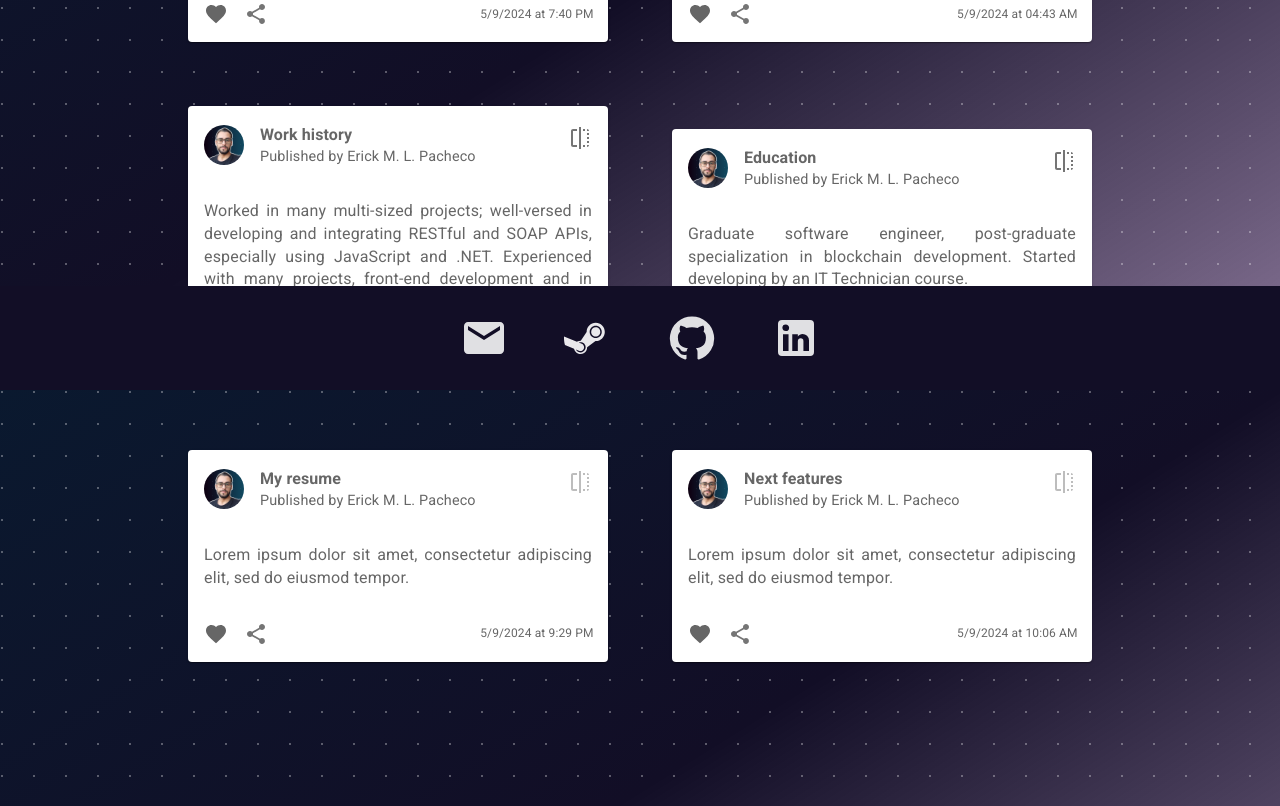
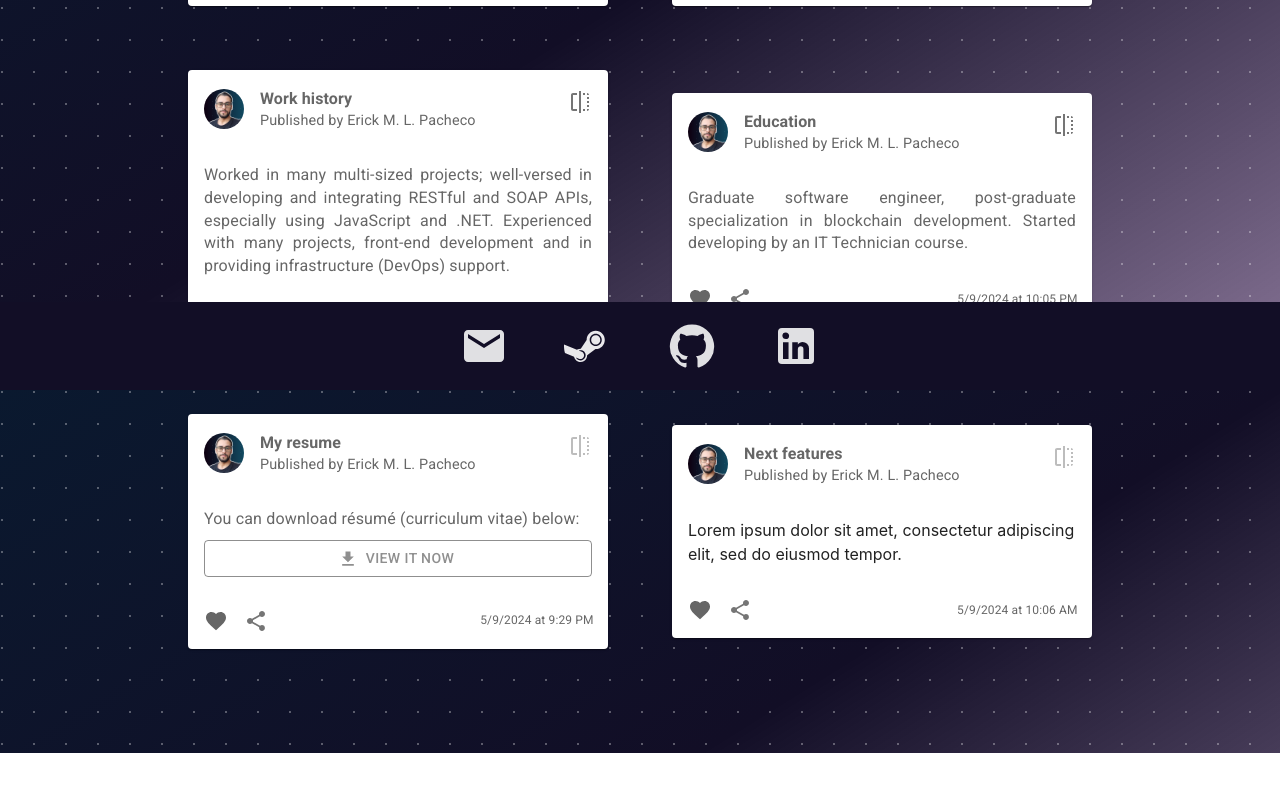
Before and after one commit to rckmath/rckmath.github.io, a React (Vite) app: page / in a window 1280 px wide. Shown: the part 410-1216 px from the top of the page. After the commit the page ends 1163 px from the top, so only its background shows below. Built offline with nearby package versions, Linux system fonts and the light colour scheme.

Commit message:
feat: my resume card content done and minor layout adjustments

```diff
--- /dev/null
+++ b/src/components/ColoredButton.jsx
@@ -0,0 +1,13 @@
+import { styled } from "@mui/material/styles";
+import Button from "@mui/material/Button";
+
+const ColoredButton = styled(Button, { shouldForwardProp: (prop) => prop !== "backgroundColor" })(
+  ({ theme, backgroundColor, variant }) => ({
+    borderColor: backgroundColor,
+    color: variant === "contained" ? theme.palette.getContrastText(backgroundColor) : backgroundColor,
+    ...(variant === "contained" && { backgroundColor }),
+    "&:hover": { ...(variant === "contained" && { backgroundColor }), borderColor: backgroundColor },
+  })
+);
+
+export default ColoredButton;
--- a/src/components/Footer.jsx
+++ b/src/components/Footer.jsx
@@ -18,11 +18,11 @@ const Footer = () => {
       component="footer"
       gap={isMobileOrSmallLaptopScreen ? 4 : 10}
       sx={{
-        marginTop: 5,
         display: "flex",
-        paddingY: isMobileOrSmallLaptopScreen ? "1rem" : "2rem",
         alignItems: "center",
         justifyContent: "center",
+        marginTop: isMobileOrSmallLaptopScreen ? "2dvh" : "0dvh",
+        paddingY: isMobileOrSmallLaptopScreen ? "1dvh" : "1.25dvh",
         bgcolor: isMobileOrSmallLaptopScreen ? "#120e26" : "transparent",
       }}
     >
--- a/src/components/Header.jsx
+++ b/src/components/Header.jsx
@@ -22,7 +22,10 @@ const Header = () => {
   const isMobile = useMediaQuery({ maxWidth: 767 });
 
   return (
-    <AppBar position="static" sx={{ background: "transparent", boxShadow: "none", paddingTop: "2rem" }}>
+    <AppBar
+      position="static"
+      sx={{ background: "transparent", boxShadow: "none", paddingY: isMobile ? "1dvh" : "1.25dvh" }}
+    >
       <Toolbar sx={{ justifyContent: "center", alignItems: "center" }}>
         <IconButton
           href="/cmd"
--- a/src/components/MainCard/Cards.jsx
+++ b/src/components/MainCard/Cards.jsx
@@ -7,14 +7,23 @@ import SchoolIcon from "@mui/icons-material/School";
 import PersonIcon from "@mui/icons-material/Person";
 import ConstructionIcon from "@mui/icons-material/Construction";
 
-import { WorkHistoryBackContent, AboutMeBackContent, MySkillsBackContent, EducationContent } from "./Contents";
+import {
+  AboutMeBackContent,
+  AboutMeFrontContent,
+  MySkillsBackContent,
+  MySkillsFrontContent,
+  EducationBackContent,
+  MyResumeFrontContent,
+  EducationFrontContent,
+  WorkHistoryBackContent,
+  WorkHistoryFrontContent,
+} from "./Contents";
 
 export const Cards = (isMobile) => ({
   "About me": {
     flipEnabled: true,
     backContent: <AboutMeBackContent />,
-    frontContent:
-      "Passionate full-stack developer with +4 years of experience and a knack for innovation and discovering new technologies. Eager to specialize in Blockchain, Web3, and smart contracts development over the next three years.",
+    frontContent: <AboutMeFrontContent />,
     icon: (
       <Box component="div" color="text.secondary" fontSize={isMobile ? "1.75rem" : "1.5rem"} sx={{ display: "flex" }}>
         <PersonIcon fontSize="inherit" />
@@ -24,8 +33,7 @@ export const Cards = (isMobile) => ({
   "My skills": {
     flipEnabled: true,
     backContent: <MySkillsBackContent />,
-    frontContent:
-      "Used to work with the best practices of software development and architecture like design patterns, SOLID, TDD/BDD, Git Flow and more. Experienced with JavaScript stacks, C# (.NET Framework, .NET 8, EF Core), AWS tools, Docker and more.",
+    frontContent: <MySkillsFrontContent />,
     icon: (
       <Box component="div" color="text.secondary" fontSize={isMobile ? "1.75rem" : "1.5rem"} sx={{ display: "flex" }}>
         <CodeIcon fontSize="inherit" />
@@ -35,8 +43,7 @@ export const Cards = (isMobile) => ({
   "Work history": {
     flipEnabled: true,
     backContent: <WorkHistoryBackContent />,
-    frontContent:
-      "Worked in many multi-sized projects; well-versed in developing and integrating RESTful and SOAP APIs, especially using JavaScript and .NET. Experienced with many projects, front-end development and in providing infrastructure (DevOps) support.",
+    frontContent: <WorkHistoryFrontContent />,
     icon: (
       <Box component="div" color="text.secondary" fontSize={isMobile ? "1.75rem" : "1.5rem"} sx={{ display: "flex" }}>
         <ConstructionIcon fontSize="inherit" />
@@ -45,9 +52,8 @@ export const Cards = (isMobile) => ({
   },
   Education: {
     flipEnabled: true,
-    backContent: <EducationContent />,
-    frontContent:
-      "Graduate software engineer, post-graduate specialization in blockchain development. Started developing by an IT Technician course.",
+    backContent: <EducationBackContent />,
+    frontContent: <EducationFrontContent />,
     icon: (
       <Box component="div" color="text.secondary" fontSize={isMobile ? "1.75rem" : "1.5rem"} sx={{ display: "flex" }}>
         <SchoolIcon fontSize="inherit" />
@@ -57,7 +63,7 @@ export const Cards = (isMobile) => ({
   "My resume": {
     flipEnabled: false,
     backContent: <Fragment></Fragment>,
-    frontContent: "Lorem ipsum dolor sit amet, consectetur adipiscing elit, sed do eiusmod tempor.",
+    frontContent: <MyResumeFrontContent />,
     icon: <Fragment></Fragment>,
   },
   "Next features": {
--- a/src/components/MainCard/Contents/EducationContent.jsx
+++ b/src/components/MainCard/Contents/EducationContent.jsx
@@ -32,7 +32,16 @@ const educationList = [
   },
 ];
 
-const EducationContent = () => {
+const EducationFrontContent = () => {
+  return (
+    <Typography variant="body2" color="text.secondary" fontSize="inherit" align="justify">
+      Graduate software engineer, post-graduate specialization in blockchain development. Started developing by an IT
+      Technician course.
+    </Typography>
+  );
+};
+
+const EducationBackContent = () => {
   const [currentPage, setCurrentPage] = useState(0);
 
   const education = educationList[currentPage];
@@ -98,4 +107,4 @@ const EducationContent = () => {
   );
 };
 
-export { EducationContent };
+export { EducationBackContent, EducationFrontContent };
--- /dev/null
+++ b/src/components/MainCard/Contents/MyResume.jsx
@@ -0,0 +1,30 @@
+import React, { Fragment } from "react";
+import { useMediaQuery } from "react-responsive";
+
+import { Typography, Button } from "@mui/material";
+import DownloadIcon from "@mui/icons-material/Download";
+import VisibilityIcon from "@mui/icons-material/Visibility";
+
+import ColoredButton from "../../ColoredButton";
+
+const MyResumeFrontContent = () => {
+  const isMobile = useMediaQuery({ maxWidth: 767 });
+
+  return (
+    <Fragment>
+      <Typography variant="body2" color="text.secondary" fontSize="inherit" align="justify" mb={1.22}>
+        You can {isMobile ? "view" : "download"} résumé (curriculum vitae) below:
+      </Typography>
+      <ColoredButton
+        variant="outlined"
+        startIcon={isMobile ? <VisibilityIcon /> : <DownloadIcon />}
+        backgroundColor="#00000070"
+        fullWidth
+      >
+        {isMobile ? "Download it now" : "View it now"}
+      </ColoredButton>
+    </Fragment>
+  );
+};
+
+export { MyResumeFrontContent };
--- a/src/components/MainCard/Contents/MySkillsContent.jsx
+++ b/src/components/MainCard/Contents/MySkillsContent.jsx
@@ -1,5 +1,16 @@
 import React, { Fragment } from "react";
 import LabeledLinearProgress from "../../LabeledLinearProgress";
+import { Typography } from "@mui/material";
+
+const MySkillsFrontContent = () => {
+  return (
+    <Typography variant="body2" color="text.secondary" fontSize="inherit" align="justify">
+      Used to work with the best practices of software development and architecture like design patterns, SOLID,
+      TDD/BDD, Git Flow and more. Experienced with JavaScript stacks, C# (.NET Framework, .NET 8, EF Core), AWS tools,
+      Docker and more.
+    </Typography>
+  );
+};
 
 const MySkillsBackContent = () => {
   return (
@@ -17,4 +28,4 @@ const MySkillsBackContent = () => {
   );
 };
 
-export { MySkillsBackContent };
+export { MySkillsBackContent, MySkillsFrontContent };
--- a/src/components/MainCard/Contents/WorkHistoryContent.jsx
+++ b/src/components/MainCard/Contents/WorkHistoryContent.jsx
@@ -28,6 +28,16 @@ const workExperiences = [
     briefDescription: "Was a 'go-to person' developer there, I contributed to over than 7 projects in many ways.",
   },
 ];
+
+const WorkHistoryFrontContent = () => {
+  return (
+    <Typography variant="body2" color="text.secondary" fontSize="inherit" align="justify">
+      Worked in many multi-sized projects; well-versed in developing and integrating RESTful and SOAP APIs, especially
+      using JavaScript and .NET. Experienced with many projects, front-end development and in providing infrastructure
+      (DevOps) support.
+    </Typography>
+  );
+};
 
 const WorkHistoryBackContent = () => {
   const [currentPage, setCurrentPage] = useState(0);
@@ -90,4 +100,4 @@ const WorkHistoryBackContent = () => {
   );
 };
 
-export { WorkHistoryBackContent };
+export { WorkHistoryBackContent, WorkHistoryFrontContent };
--- a/src/components/MainCard/Contents/index.js
+++ b/src/components/MainCard/Contents/index.js
@@ -1,6 +1,17 @@
-import { AboutMeBackContent } from "./AboutMeContent";
-import { MySkillsBackContent } from "./MySkillsContent";
-import { WorkHistoryBackContent } from "./WorkHistoryContent";
-import { EducationContent } from "./EducationContent";
+import { MyResumeFrontContent } from "./MyResume";
+import { AboutMeBackContent, AboutMeFrontContent } from "./AboutMeContent";
+import { MySkillsBackContent, MySkillsFrontContent } from "./MySkillsContent";
+import { EducationBackContent, EducationFrontContent } from "./EducationContent";
+import { WorkHistoryBackContent, WorkHistoryFrontContent } from "./WorkHistoryContent";
 
-export { AboutMeBackContent, MySkillsBackContent, WorkHistoryBackContent, EducationContent };
+export {
+  AboutMeBackContent,
+  AboutMeFrontContent,
+  MySkillsBackContent,
+  MySkillsFrontContent,
+  EducationBackContent,
+  MyResumeFrontContent,
+  EducationFrontContent,
+  WorkHistoryBackContent,
+  WorkHistoryFrontContent,
+};
--- a/src/components/MainCard/MainCard.jsx
+++ b/src/components/MainCard/MainCard.jsx
@@ -93,11 +93,7 @@ const MainCard = ({ title, headerIcon, flipEnabled, setExpandPicture, backConten
                 </Typography>
               }
             />
-            <CardContent>
-              <Typography variant="body2" color="text.secondary" fontSize="inherit" align="justify">
-                {frontContent}
-              </Typography>
-            </CardContent>
+            <CardContent>{frontContent}</CardContent>
             <CardActions disableSpacing>
               <IconButton
                 onClick={handleSetFav}
--- a/src/pages/Home.jsx
+++ b/src/pages/Home.jsx
@@ -22,7 +22,6 @@ const Home = () => {
         component="main"
         gap={isMobile ? 4 : 8}
         sx={{
-          marginTop: "3dvh",
           alignItems: "center",
           justifyContent: "center",
           transition: "all 0.5s ease",
```
Also changed, not shown: src/components/MainCard/Contents/AboutMeContent.jsx (+17 -8 lines).
